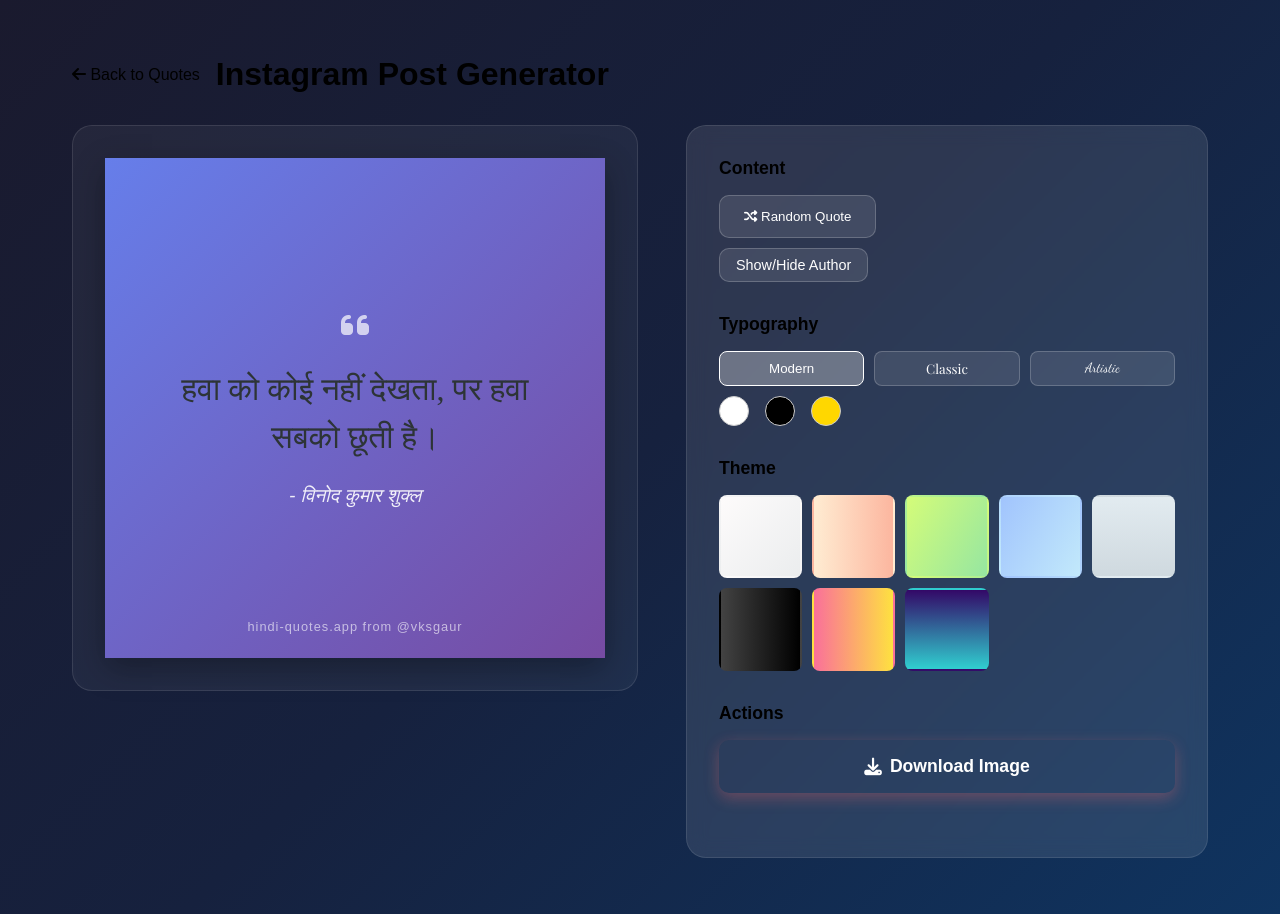
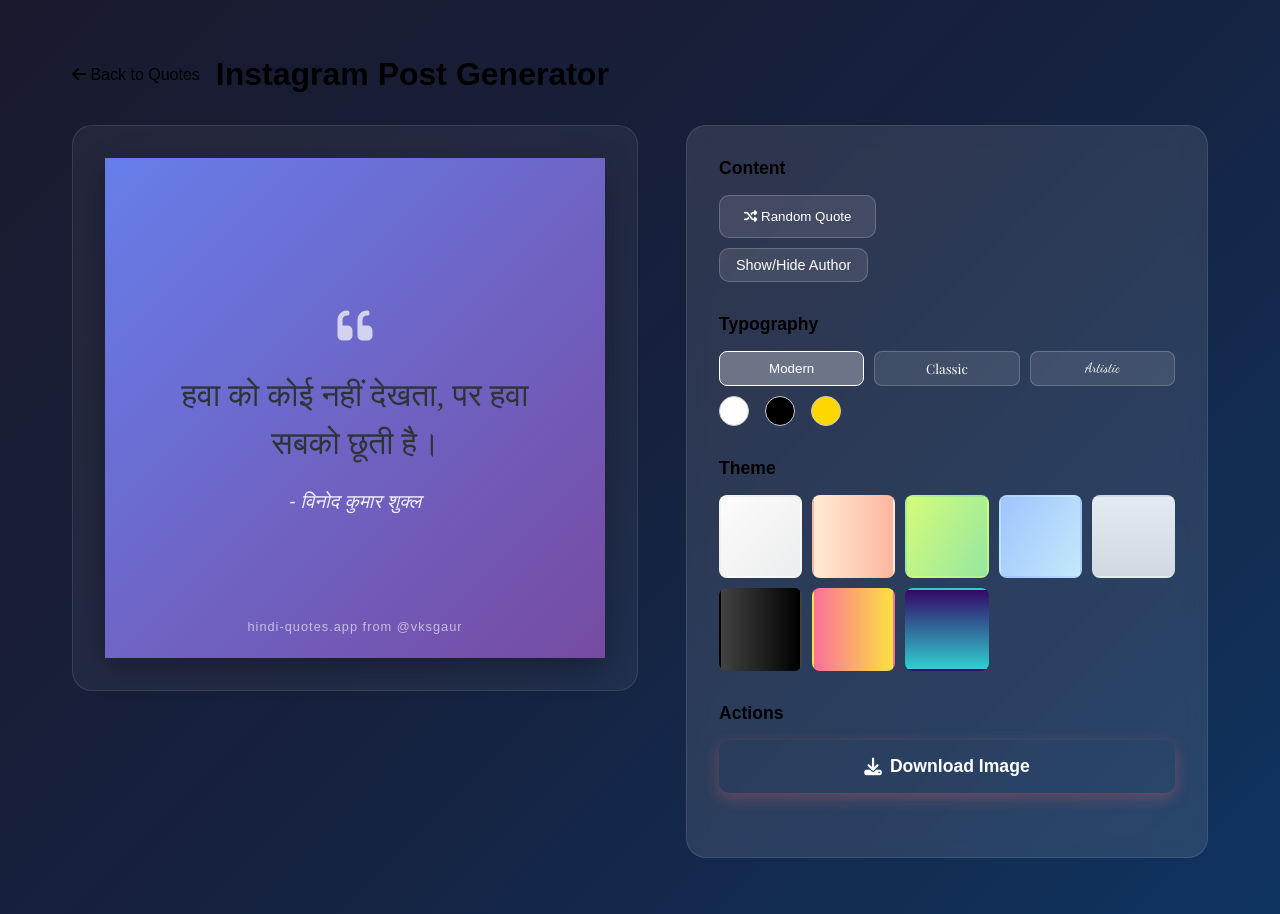
Before and after one commit to vksgaur/hindi-quotes, a website: page generator.html in a window 1280 px wide. Drawn offline with nearby package versions, Linux system fonts and the light colour scheme; a web font is replaced by a local one.

Commit message:
Replace font icon with inline SVG for reliable export

```diff
--- a/generator.html
+++ b/generator.html
@@ -30,7 +30,12 @@
             <div class="preview-container">
                 <div id="insta-card" class="insta-card">
                     <div class="card-content">
-                        <i class="fas fa-quote-left quote-icon"></i>
+                        <!-- Inline SVG for reliable rendering -->
+                        <svg class="quote-icon" xmlns="http://www.w3.org/2000/svg" viewBox="0 0 448 512" width="40"
+                            height="40" fill="currentColor">
+                            <path
+                                d="M0 216C0 149.7 53.7 96 120 96h8c13.3 0 24 10.7 24 24v16c0 13.3-10.7 24-24 24h-8c-30.9 0-56 25.1-56 56v72h64c35.3 0 64 28.7 64 64v64c0 35.3-28.7 64-64 64H64c-35.3 0-64-28.7-64-64V216zm256 0c0-66.3 53.7-120 120-120h8c13.3 0 24 10.7 24 24v16c0 13.3-10.7 24-24 24h-8c-30.9 0-56 25.1-56 56v72h64c35.3 0 64 28.7 64 64v64c0 35.3-28.7 64-64 64H320c-35.3 0-64-28.7-64-64V216z" />
+                        </svg>
                         <p class="quote-text" id="preview-quote">उद्धरण यहाँ दिखाई देगा...</p>
                         <p class="quote-author" id="preview-author">- लेखक</p>
                     </div>
```
Also changed, not shown: 1 other file.
